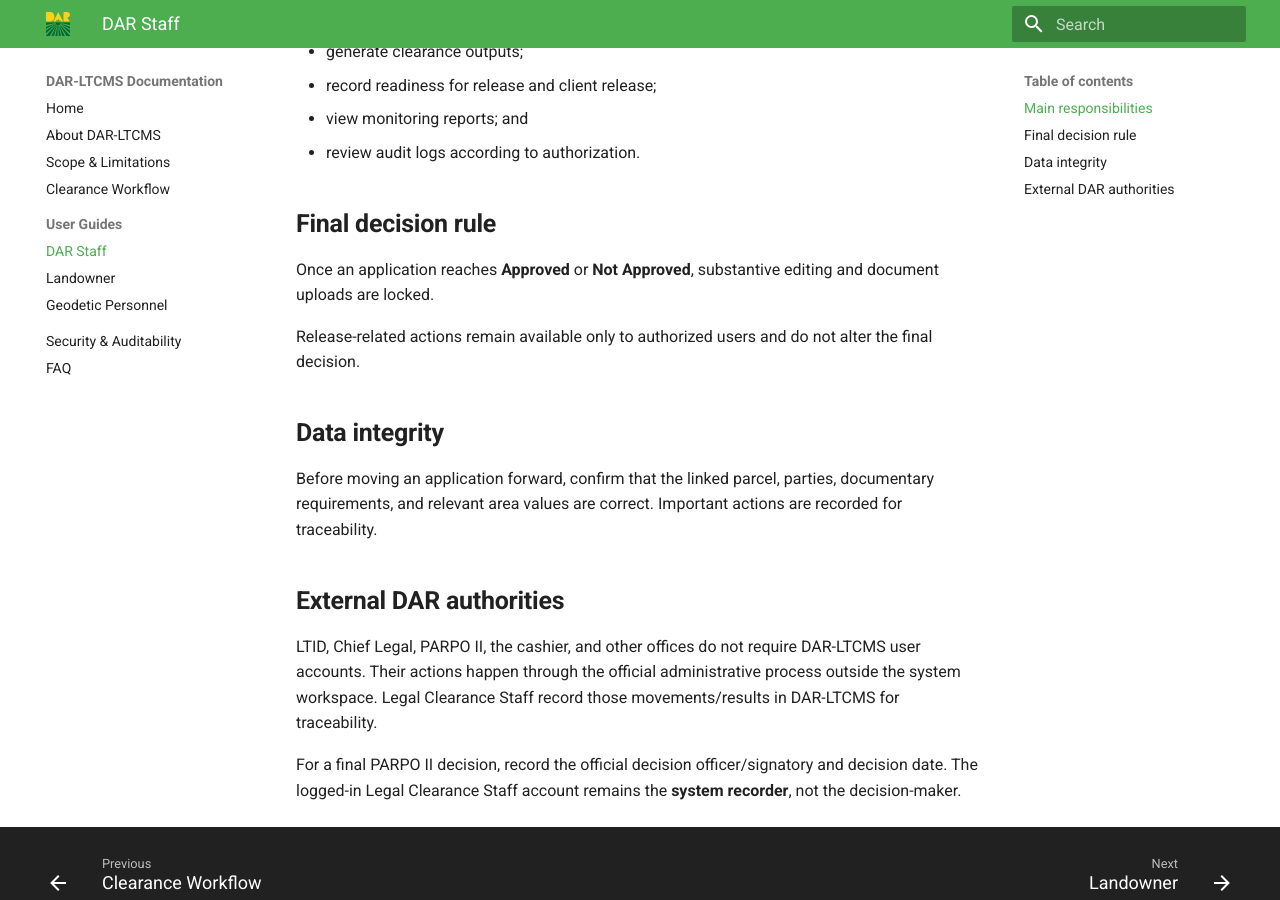
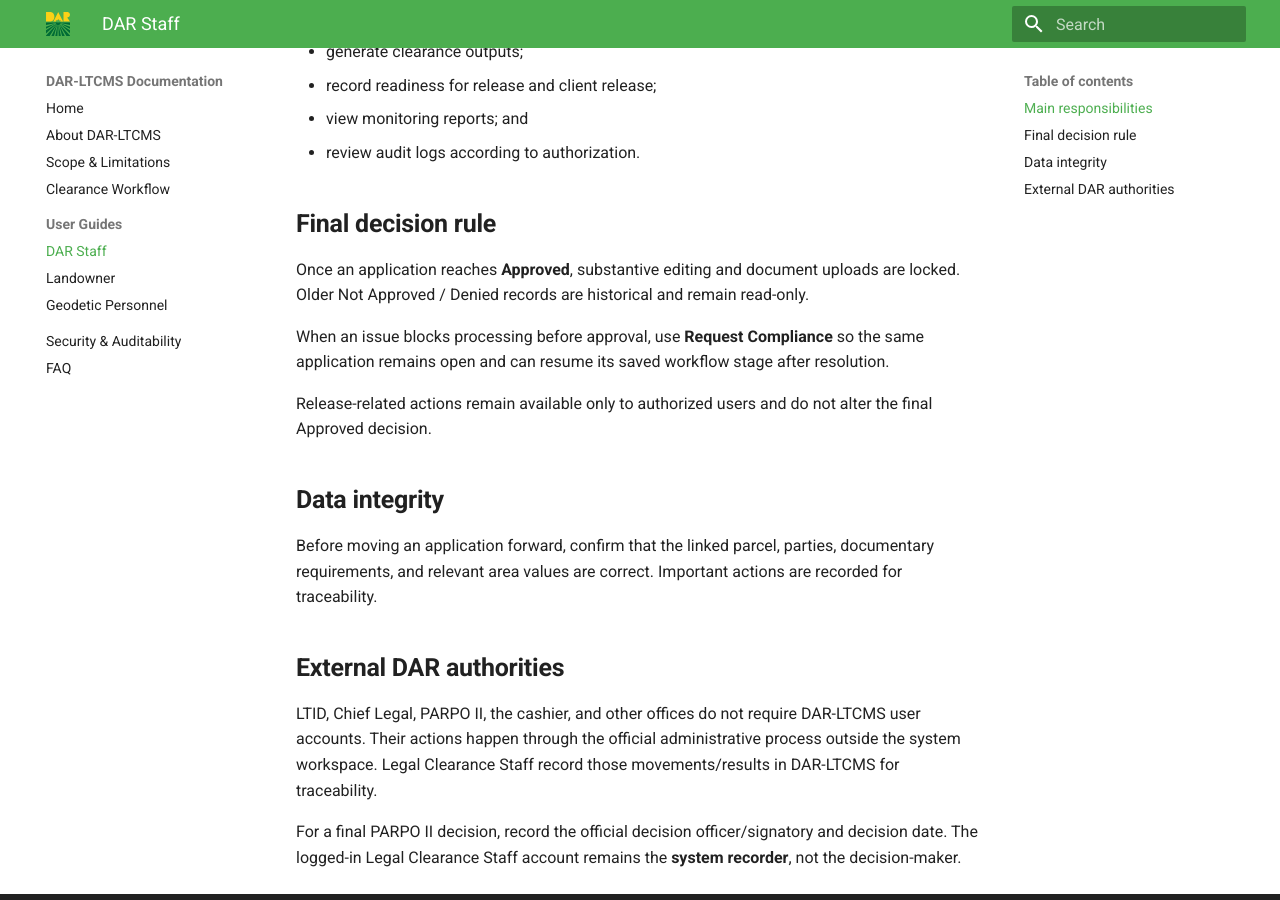
Before and after one commit to jlcuenca00/DAR-LTCMS, an MkDocs documentation site: the page built from docs-site/guides/dar-staff.md, in a window 1280 px wide and 900 px high, scrolled down 585 px. Built offline with MkDocs 1.6.1 and Material for MkDocs 9.7.7, drawn with Linux system fonts in a browser that asks for light colours.

Commit message:
Align Staff guide with compliance-first final decision rule

```diff
--- a/docs-site/guides/dar-staff.md
+++ b/docs-site/guides/dar-staff.md
@@ -20,9 +20,11 @@
 
 ## Final decision rule
 
-Once an application reaches **Approved** or **Not Approved**, substantive editing and document uploads are locked.
+Once an application reaches **Approved**, substantive editing and document uploads are locked. Older Not Approved / Denied records are historical and remain read-only.
 
-Release-related actions remain available only to authorized users and do not alter the final decision.
+When an issue blocks processing before approval, use **Request Compliance** so the same application remains open and can resume its saved workflow stage after resolution.
+
+Release-related actions remain available only to authorized users and do not alter the final Approved decision.
 
 ## Data integrity
 
```
